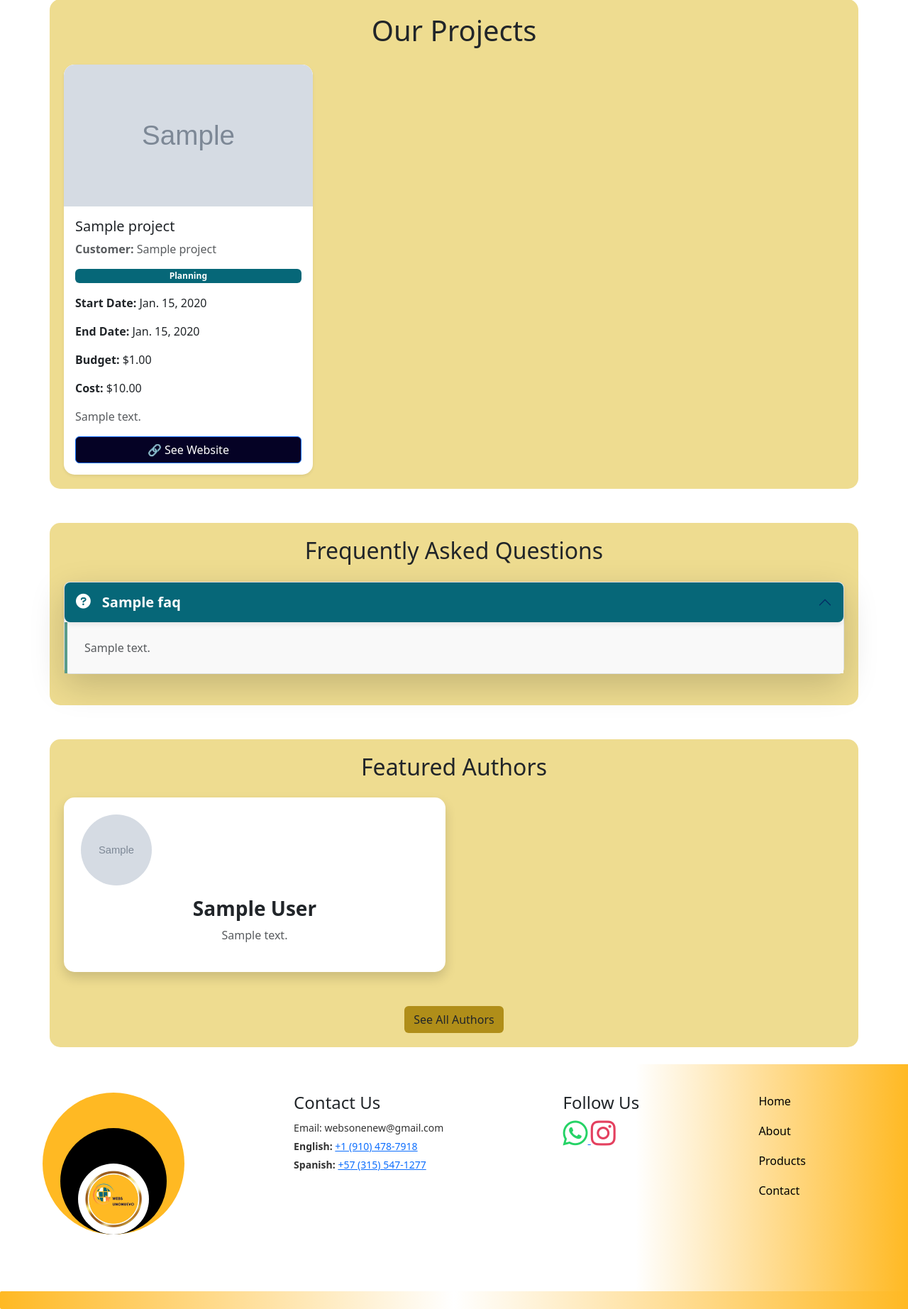
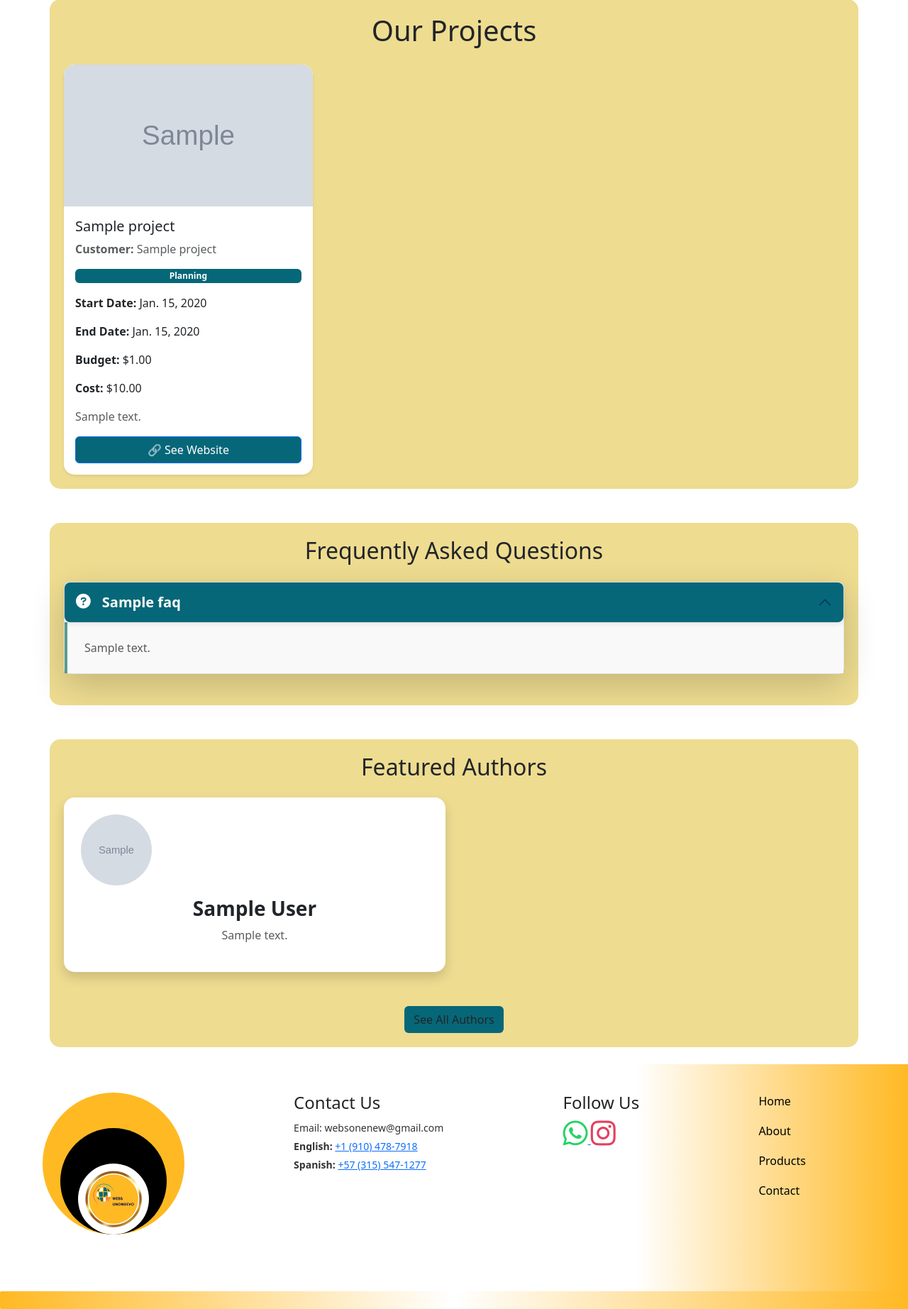
Before and after one commit to zura-papiashvili/portfolio, a Django app: template blog/templates/blog/home.html in a window 1280 px wide. Shown: the part 1350-3195 px from the top of the page at 71% size. Run offline with Django 5.2, Linux system fonts and the light colour scheme; tables that the repository leaves empty hold one stand-in row (values such as "Sample post"); the template is opened without the code that fills it: values that come from a table or form of the project are taken from there, most other values are stand-ins (such as "Sample title", 1, 10 or a date in 2020); grey boxes marked "Sample" are stand-in pictures.

Commit message:
Update home.html

```diff
--- a/blog/templates/blog/home.html
+++ b/blog/templates/blog/home.html
@@ -124,7 +124,7 @@
                         <p class="text-muted">{{ project.description|truncatewords:20 }}</p>
 
                         {% if project.project_video %}
-                            <a href="{{ project.project_video }}" class="btn btn-primary w-100" target="_blank" rel="noopener noreferrer" style="background-color: #050225;">
+                            <a href="{{ project.project_video }}" class="btn btn-primary w-100" target="_blank" rel="noopener noreferrer" style="background-color: #066778;">
                                 {% trans "🔗 See Website" %}
                             </a>
                         {% endif %}
@@ -187,7 +187,7 @@
     {% endfor %}
     </div>
     <div class="text-center mt-4" data-aos="fade-right">
-    <a href="{% url 'about' %}" class="btn btn-gold" style="background-color: #b08e19;">{% trans "See All Authors" %}</a>
+    <a href="{% url 'about' %}" class="btn btn-gold" style="background-color: #066778;">{% trans "See All Authors" %}</a>
     </div>
 </div>
 
```
